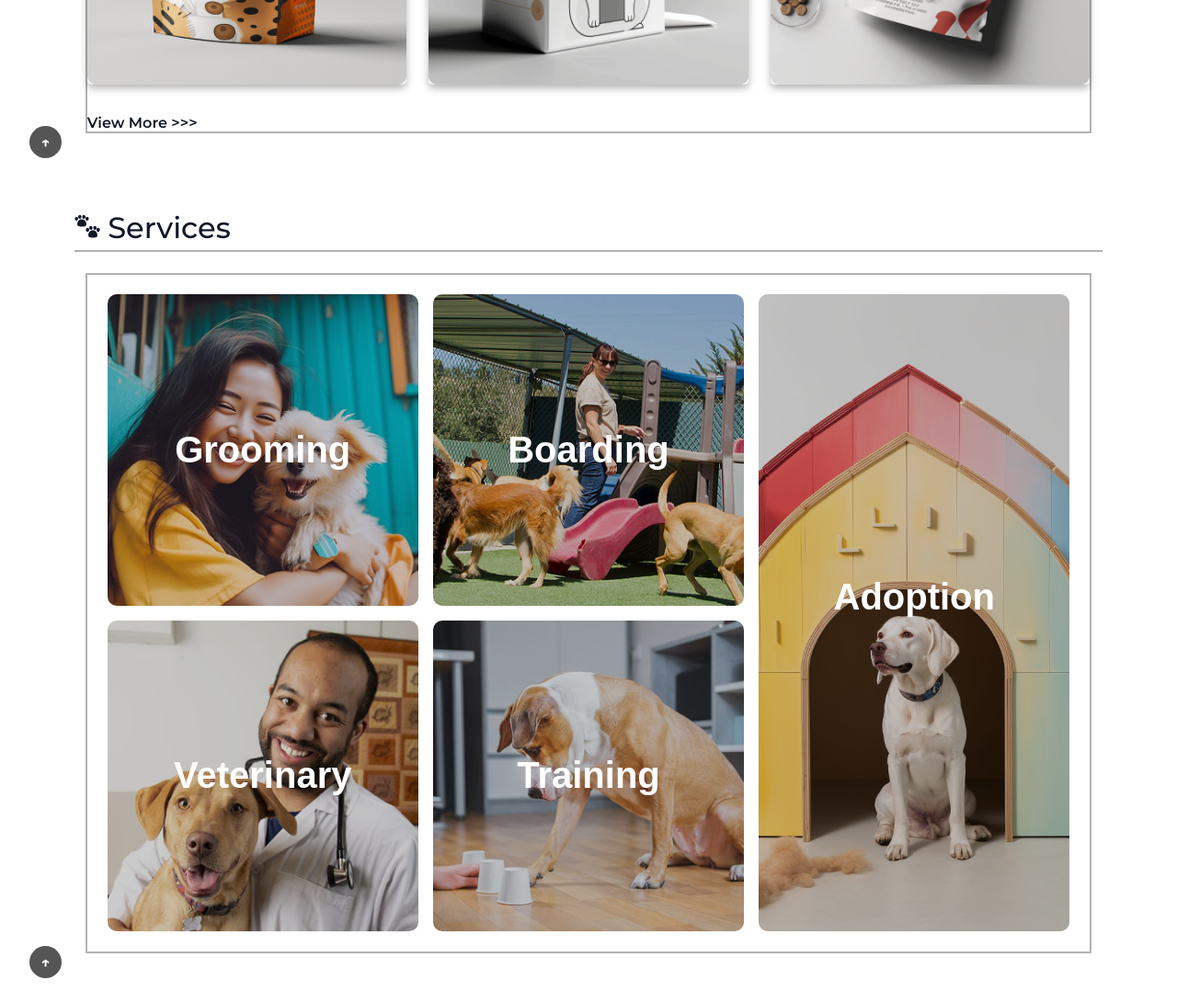
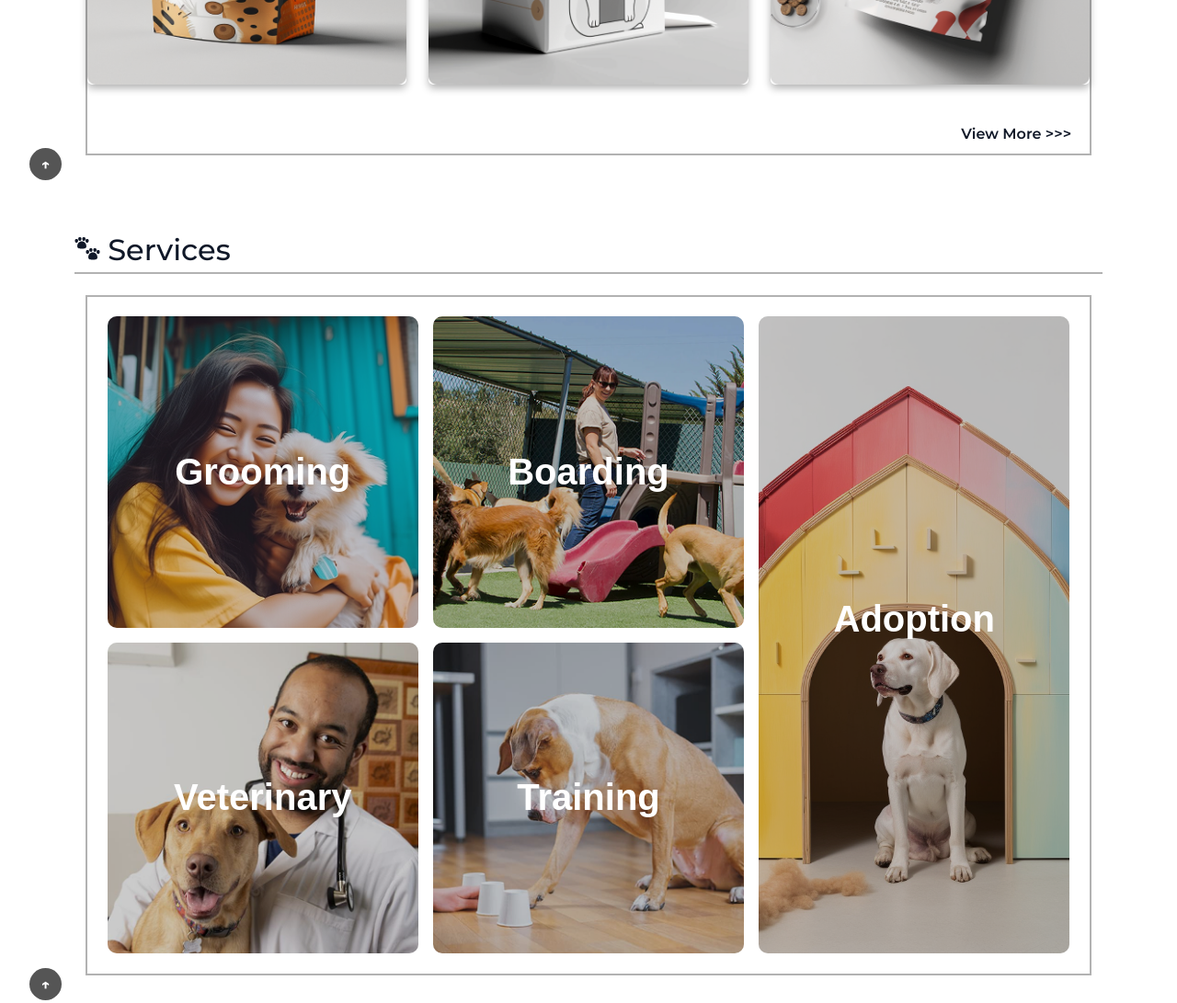
Before and after one commit to PedroBolson/Desafio2-ImplementacaoBlog, a website: page index.html in a window 1280 px wide. Shown: the part 1400-2491 px from the top of the page at 92% size. Drawn offline with Linux system fonts and the light colour scheme.

Commit message:
Ajustes de efeitos da pagina

```diff
--- a/index.html
+++ b/index.html
@@ -138,7 +138,9 @@
             <div class="product-list" id="product-list">
                 <!-- Os produtos serão renderizados dinamicamente aqui -->
             </div>
-            <a href="#" class="btn-shop-page">View More >>></a>
+            <div class="view-more-container">
+                <a href="#" class="btn-shop-page">View More &gt;&gt;&gt;</a>
+            </div>
         </section>
         <a class="back-to-top">↑</a>
     </section>
--- a/src/styles/styles.css
+++ b/src/styles/styles.css
@@ -541,14 +541,44 @@ body {
     background-color: #333;
 }
 
+.view-more-container {
+    text-align: right;
+    margin-top: 1rem;
+}
+
 .btn-shop-page {
+    display: inline-block;
+    position: relative;
+    color: #101828;
+    padding: 0.75rem 1.25rem;
+    text-decoration: none;
     font-weight: 600;
-    text-decoration: none;
-    color: #101828;
-}
-
-.btn-shop-page:hover {
-    text-decoration: underline;
+    transition: color .5s ease, color-background .5s ease, transform 2s ease;
+}
+
+.btn-shop-page::after {
+    content: "";
+    position: absolute;
+    left: 0;
+    bottom: 0;
+    width: 100%;
+    height: 2px;
+    background-color: #fff;
+    transform: scaleX(0);
+    transform-origin: left;
+    transition: transform 0.3s ease, background-color 0.3s ease, transform 3s ease;
+}
+
+@media (min-width: 1024px) {
+    .btn-shop-page:hover::after {
+        transform: scaleX(1);
+    }
+
+    .btn-shop-page:hover {
+        color: #fff;
+        background: linear-gradient(86.93deg, #101828 0.18%, #233250 99.39%);
+        transform: scale(1.05);
+    }
 }
 
 /* Fim do css do shop */
@@ -1083,7 +1113,7 @@ body {
     position: relative;
     text-decoration: none;
     color: #101828;
-    font-weight: 600;
+    font-weight: 700;
 }
 
 #contact>div>form>div.privacy-check>label>a::after {
@@ -1190,7 +1220,7 @@ body {
 
 /* Fim do css de contact */
 
-@media screen and (max-width: 935px) {
+@media screen and (max-width: 1024px) {
 
     /* Começo do css da section hero */
     .navbar {
```
